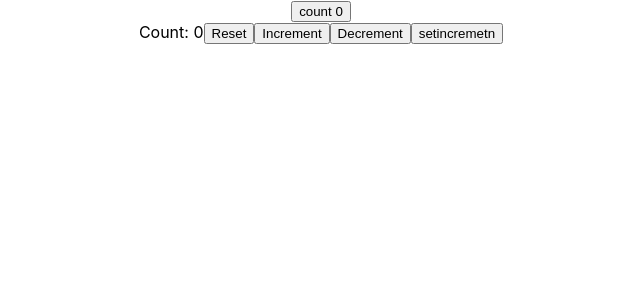
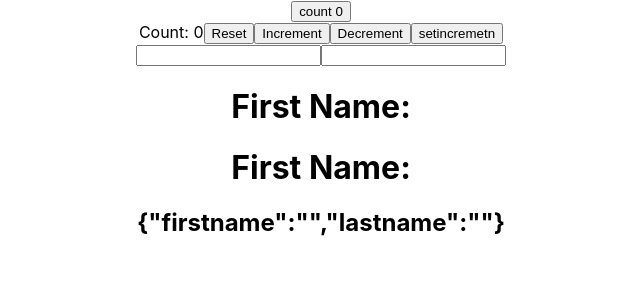
Before and after one commit to raju-ahammad/react-hooks-practice, a React (Create React App) app: page / in a window 1280 px wide. Shown: the top 300 px of the page, without its empty margins (319-959 px from the left). Built offline with nearby package versions, Linux system fonts and the light colour scheme.

Commit message:
update input

```diff
--- a/src/App.js
+++ b/src/App.js
@@ -1,12 +1,14 @@
 import './App.css';
 import CounterHooks from './Components/CounterHooks';
 import HooksCounter from './Components/HooksCounter';
+import InputHooks from './Components/InputHooks';
 
 function App() {
   return (
     <div className="App">
       <HooksCounter/>
       <CounterHooks/>
+     <InputHooks/>
     </div>
   );
 }
--- /dev/null
+++ b/src/Components/InputHooks.jsx
@@ -0,0 +1,18 @@
+import React, { useState } from 'react'
+
+const InputHooks = () => {
+    const [name, setName] = useState({firstname: "", lastname: ""})
+    return (
+        <div>
+            <form action="">
+                <input type="text"  value={name.firstname} onChange={e => setName({...name, firstname: e.target.value})}/>
+                <input type="text"  value={name.lastname} onChange={e => setName({...name, lastname: e.target.value})}/>
+            </form>
+            <h1>First Name: {name.firstname} </h1>
+            <h1>First Name: {name.lastname} </h1>
+            <h2> {JSON.stringify(name)}  </h2>
+        </div>
+    )
+}
+
+export default InputHooks
```
